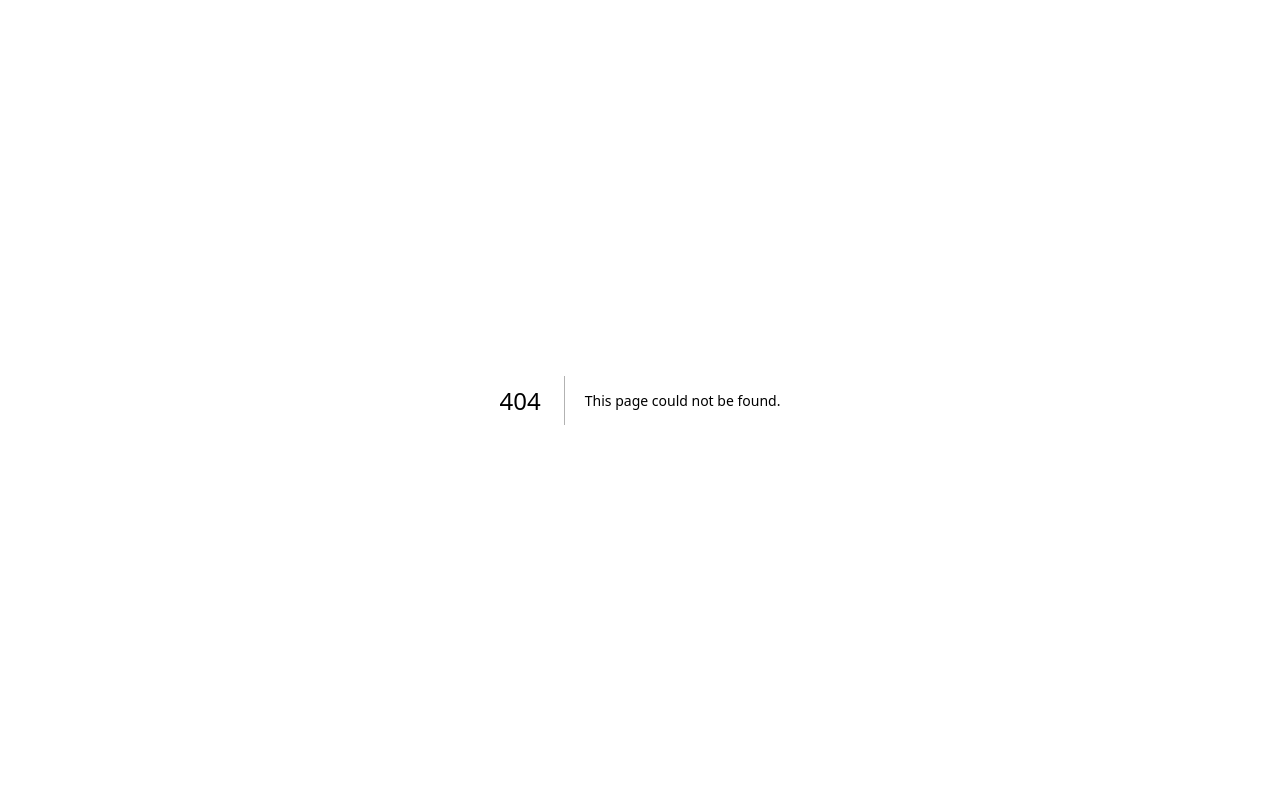
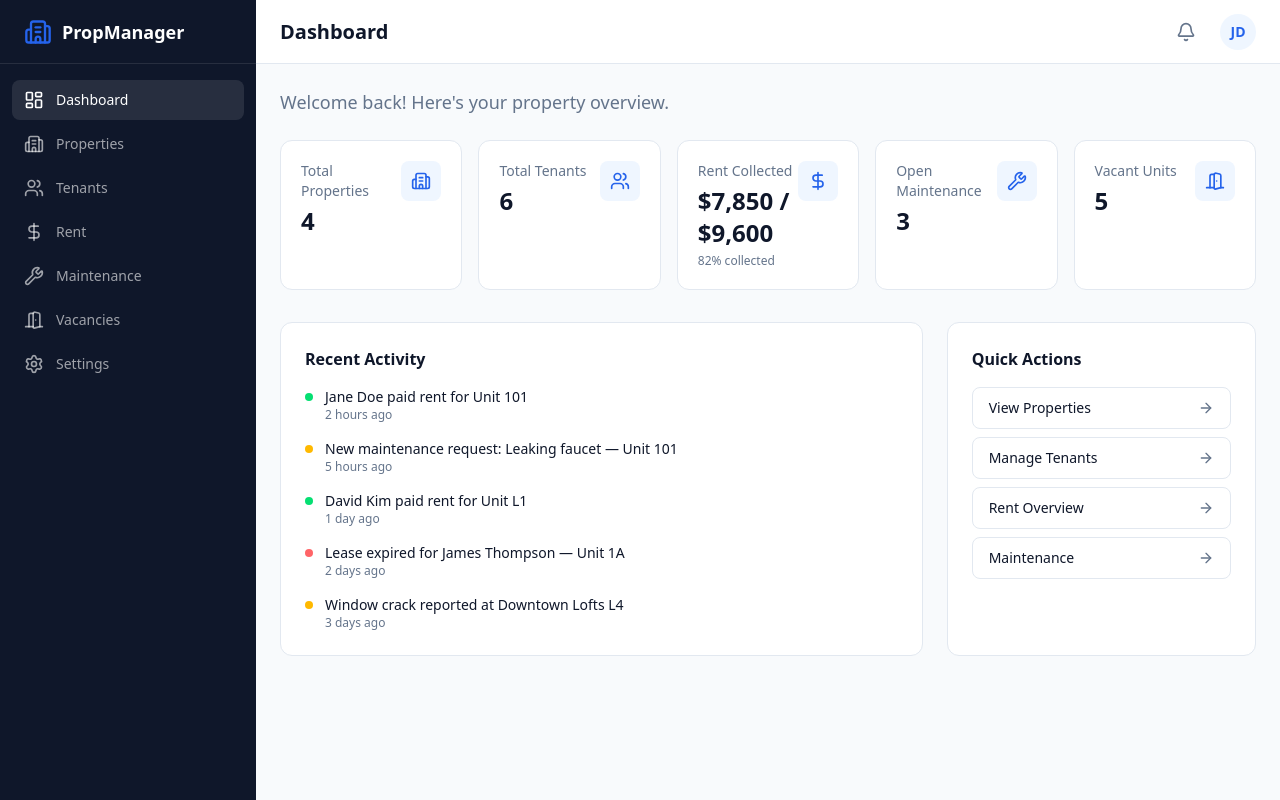
Before and after one commit to NowaisirAlam/rental-management, a Next.js app: page /landlord/dashboard in a window 1280 px wide. Before the commit this address had no page. Built offline with nearby package versions, Linux system fonts and the light colour scheme.

Commit message:
feat:add lanlord dashboard

```diff
--- /dev/null
+++ b/src/app/(landlord)/landlord/dashboard/page.tsx
@@ -0,0 +1,112 @@
+import Link from "next/link";
+import {
+  Building2,
+  Users,
+  DollarSign,
+  Wrench,
+  DoorOpen,
+  ArrowRight,
+} from "lucide-react";
+import { TopBar } from "@/components/landlord/topbar";
+import { StatsCard } from "@/components/landlord/stats-card";
+import { mockDashboardStats, mockRecentActivity } from "@/lib/mock/landlord";
+
+const activityDotColor: Record<string, string> = {
+  payment: "bg-green-400",
+  maintenance: "bg-amber-400",
+  lease: "bg-red-400",
+  property: "bg-blue-400",
+};
+
+export default function DashboardPage() {
+  const s = mockDashboardStats;
+
+  return (
+    <>
+      <TopBar title="Dashboard" />
+      <main className="p-6">
+        {/* Greeting */}
+        <p className="mb-6 text-lg text-muted">
+          {/* TODO: Use session user name */}
+          Welcome back! Here&apos;s your property overview.
+        </p>
+
+        {/* Stats Cards */}
+        <div className="grid grid-cols-1 gap-4 sm:grid-cols-2 xl:grid-cols-5">
+          <StatsCard
+            label="Total Properties"
+            value={s.totalProperties}
+            icon={<Building2 className="h-5 w-5" />}
+          />
+          <StatsCard
+            label="Total Tenants"
+            value={s.totalTenants}
+            icon={<Users className="h-5 w-5" />}
+          />
+          <StatsCard
+            label="Rent Collected"
+            value={`$${s.rentCollected.toLocaleString()} / $${s.rentExpected.toLocaleString()}`}
+            icon={<DollarSign className="h-5 w-5" />}
+            trend={`${Math.round((s.rentCollected / s.rentExpected) * 100)}% collected`}
+          />
+          <StatsCard
+            label="Open Maintenance"
+            value={s.openMaintenance}
+            icon={<Wrench className="h-5 w-5" />}
+          />
+          <StatsCard
+            label="Vacant Units"
+            value={s.vacantUnits}
+            icon={<DoorOpen className="h-5 w-5" />}
+          />
+        </div>
+
+        <div className="mt-8 grid gap-6 lg:grid-cols-3">
+          {/* Recent Activity */}
+          <div className="lg:col-span-2 rounded-xl border border-border bg-white p-6">
+            <h2 className="mb-4 text-base font-semibold text-accent">
+              Recent Activity
+            </h2>
+            <div className="space-y-4">
+              {mockRecentActivity.map((item) => (
+                <div key={item.id} className="flex items-start gap-3">
+                  <div
+                    className={`mt-1.5 h-2 w-2 shrink-0 rounded-full ${activityDotColor[item.type]}`}
+                  />
+                  <div>
+                    <p className="text-sm text-accent">{item.text}</p>
+                    <p className="text-xs text-muted">{item.time}</p>
+                  </div>
+                </div>
+              ))}
+            </div>
+          </div>
+
+          {/* Quick Actions */}
+          <div className="rounded-xl border border-border bg-white p-6">
+            <h2 className="mb-4 text-base font-semibold text-accent">
+              Quick Actions
+            </h2>
+            <div className="space-y-2">
+              {[
+                { label: "View Properties", href: "/landlord/properties" },
+                { label: "Manage Tenants", href: "/landlord/tenants" },
+                { label: "Rent Overview", href: "/landlord/rent" },
+                { label: "Maintenance", href: "/landlord/maintenance" },
+              ].map((action) => (
+                <Link
+                  key={action.href}
+                  href={action.href}
+                  className="flex items-center justify-between rounded-lg border border-border px-4 py-2.5 text-sm font-medium text-accent transition hover:bg-surface"
+                >
+                  {action.label}
+                  <ArrowRight className="h-4 w-4 text-muted" />
+                </Link>
+              ))}
+            </div>
+          </div>
+        </div>
+      </main>
+    </>
+  );
+}
```
